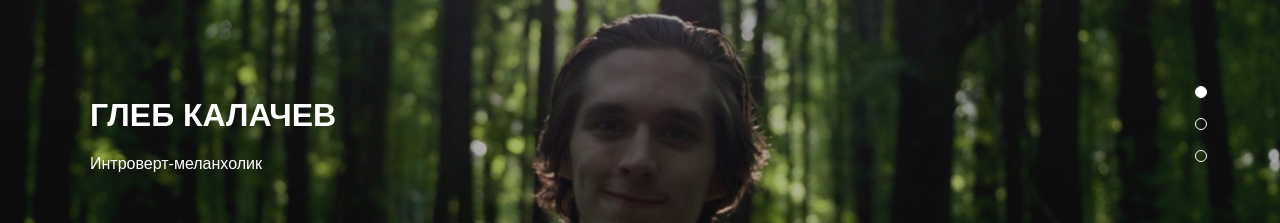
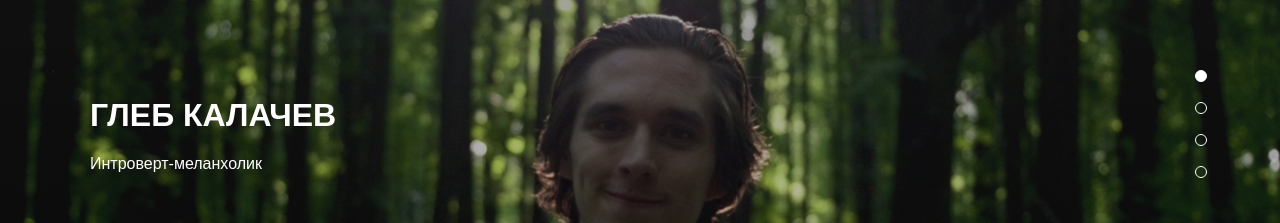
Before and after one commit to megas781/www.anderssonwise.com, a website built with webpack: page public/index.html in a window 1280 px wide. Shown: the part 236-459 px from the top of the page. Built offline with nearby package versions, Linux system fonts and the light colour scheme; files whose address does not match are found by name.

Commit message:
Natasha added

```diff
--- a/public/index.html
+++ b/public/index.html
@@ -11,7 +11,7 @@
     <link rel="stylesheet" href="index/index.css">
 
     <script src="vendors.js"></script>
-<!--    <script src="//cdnjs.cloudflare.com/ajax/libs/ScrollMagic/2.0.7/plugins/debug.addIndicators.min.js"></script>-->
+    <!--    <script src="//cdnjs.cloudflare.com/ajax/libs/ScrollMagic/2.0.7/plugins/debug.addIndicators.min.js"></script>-->
 
 </head>
 <body>
@@ -74,9 +74,24 @@
 
                 </a>
 
+                <a class="slide slider__slide wrapper" href="https://vk.com/id72988333" target="_blank">
+
+                    <div class="slide__image" style="background-image: url('assets/slide44.jpg')"></div>
+
+                    <div class="container slide__container">
+                        <div class="slide__text-container">
+                            <h1 class="slide__title">Наталья Ромашова</h1>
+                            <div class="slide__subtitle">Модель, скейтер</div>
+                        </div>
+                    </div>
+
+                </a>
+
+
             </div>
 
             <div class="slider__dots">
+                <div class="dot"></div>
                 <div class="dot"></div>
                 <div class="dot"></div>
                 <div class="dot"></div>
--- a/src/index/index.js
+++ b/src/index/index.js
@@ -5,17 +5,17 @@ let onscroll = function () {
     let heroHeight = parseInt(getComputedStyle(document.querySelector('.hero')).height);
     let scroll = window.scrollY;
 
-    // let scrollPastHeroRatio = (scroll / heroHeight);
+    let scrollPastHeroRatio = (scroll / heroHeight);
 
     //Затемнение слайдшоу при скроллинге
-    // document.querySelector('.slider').style.opacity = 1 - scrollPastHeroRatio * 1.2;
+    document.querySelector('.slider').style.opacity = 1 - scrollPastHeroRatio * 1.2;
 
-    // //Скрывание шапки после скролла слайдшоу
-    // if (scrollPastHeroRatio > 0.7) {
-    //     document.querySelector('.header').classList.add('hidden');
-    // } else {
-    //     document.querySelector('.header').classList.remove('hidden');
-    // }
+    //Скрывание шапки после скролла слайдшоу
+    if (scrollPastHeroRatio > 0.7) {
+        document.querySelector('.header').classList.add('hidden');
+    } else {
+        document.querySelector('.header').classList.remove('hidden');
+    }
 
     // //Замедление скроллинга текста (параллакс)
     document.querySelectorAll('.slide__text-container').forEach(function (container) {
```
Also changed, not shown: public/assets/slide44.jpg (added).
